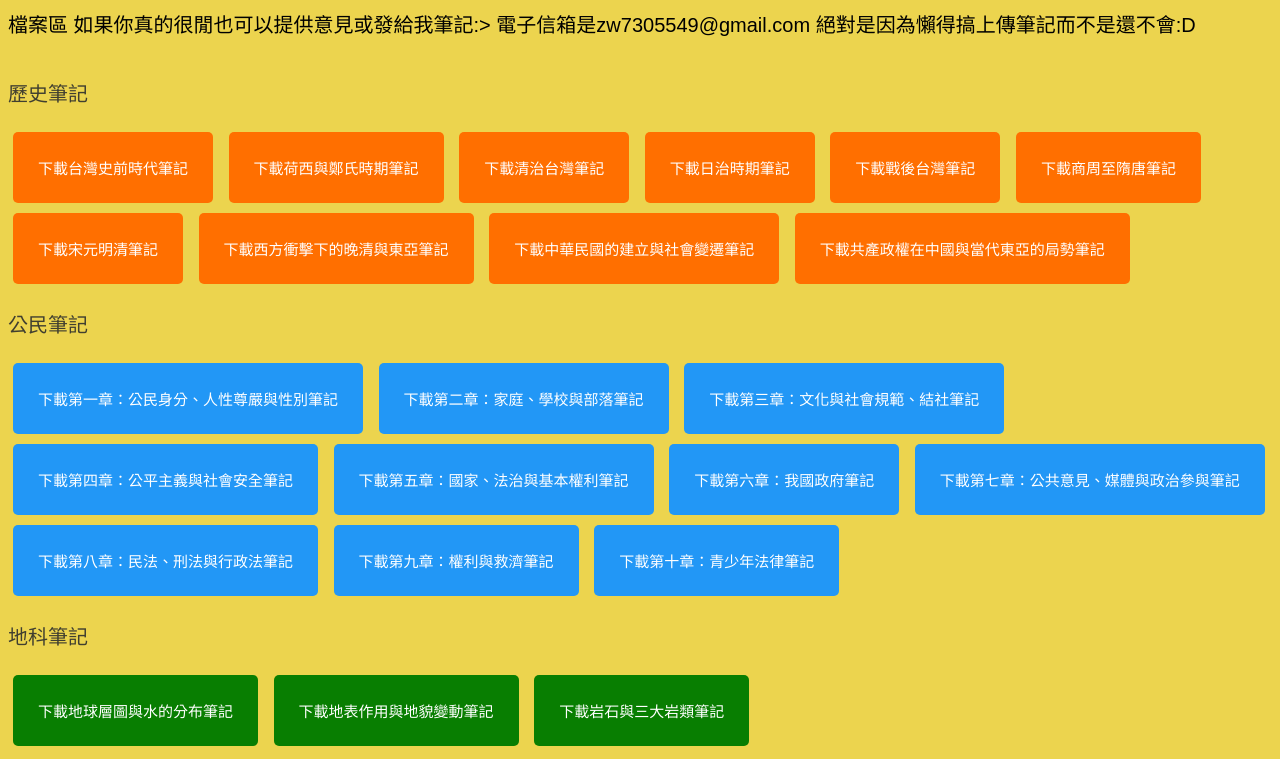
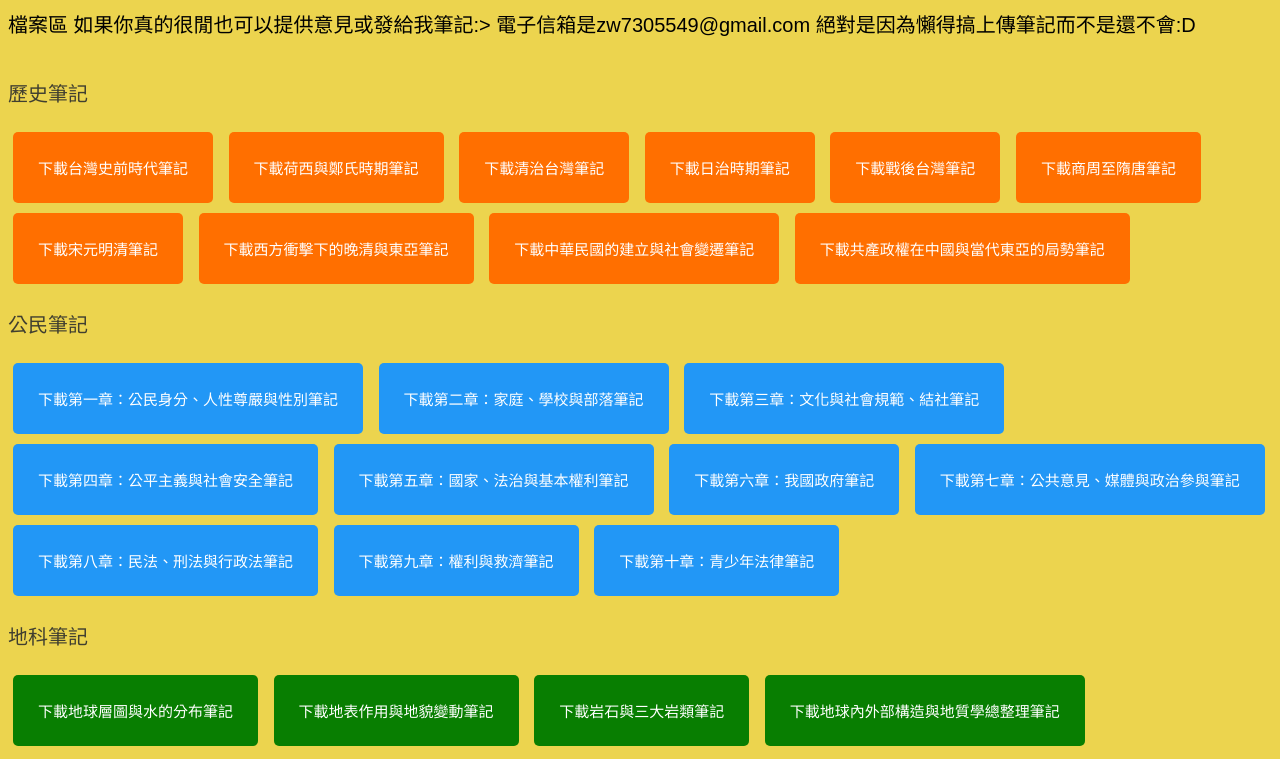
Before and after one commit to zw7305549-commits/zw7305549-commits.github.io, a plain HTML site: page word.html in a window 1280 px wide. Shown: the part 182-941 px from the top of the page. Drawn offline with Linux system fonts and the light colour scheme.

Commit message:
更新地科

```diff
--- a/word.html
+++ b/word.html
@@ -132,6 +132,7 @@
   <button class="地科" onclick="window.location.href='word/地球層圖與水的分布.docx'">下載地球層圖與水的分布筆記</button>
   <button class="地科" onclick="window.location.href='word/地表作用與地貌變動.docx'">下載地表作用與地貌變動筆記</button>
   <button class="地科" onclick="window.location.href='word/岩石與三大岩類.docx'">下載岩石與三大岩類筆記</button>
+  <button class="地科" onclick="window.location.href='word/地球內外部構造與地質學總整理.docx'">下載地球內外部構造與地質學總整理筆記</button>
   </script>
 </body>
 </html>
```
Also changed, not shown: 1 other file.
